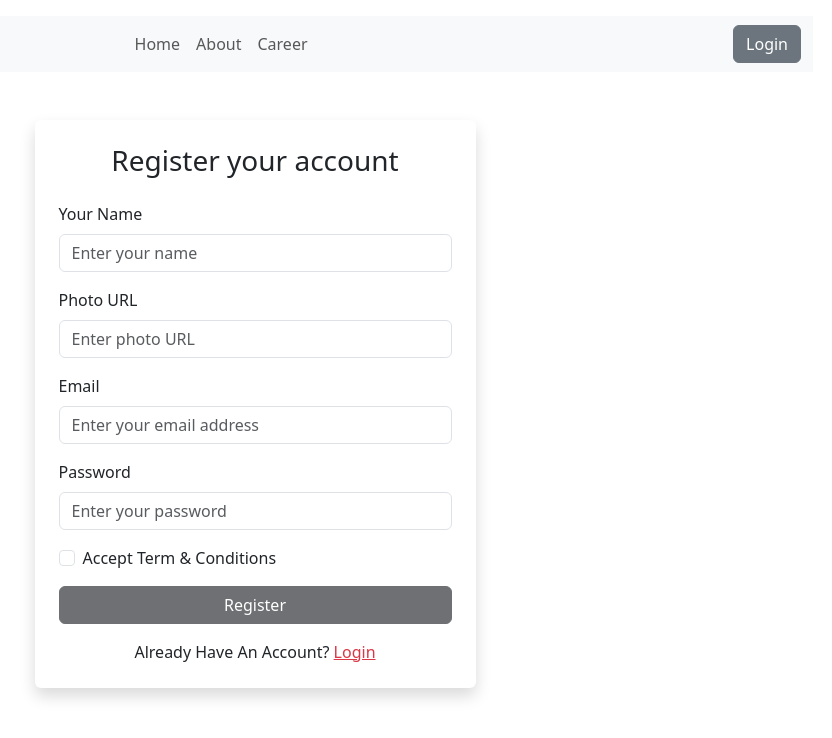
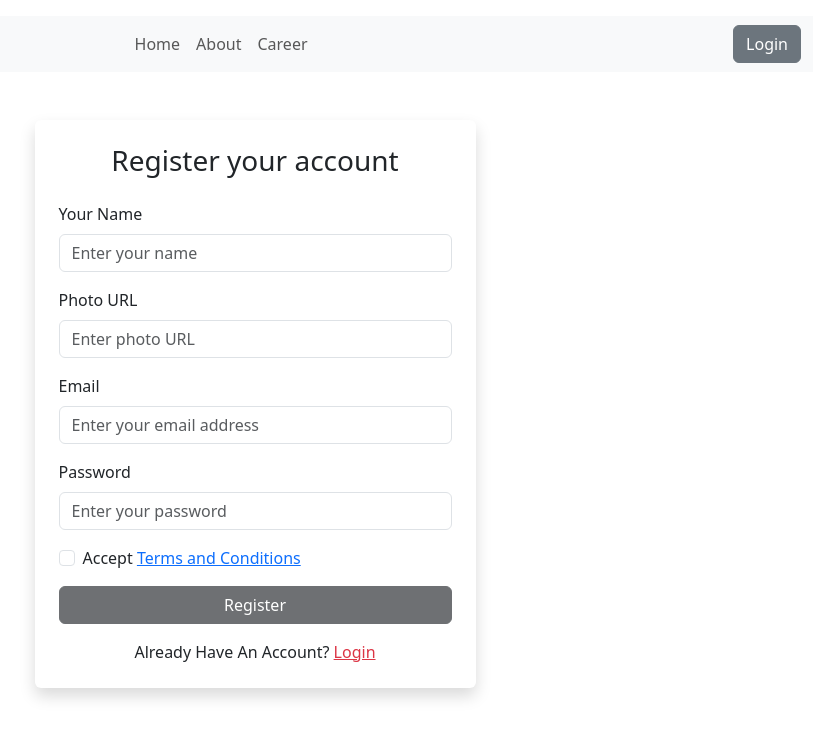
Before and after one commit to mrfhmd7/dragon-news, a React (Vite) app: page /register in a window 1280 px wide. Shown: the top 738 px of the page, without its empty margins (385-1217 px from the left). Built offline with nearby package versions, Linux system fonts and the light colour scheme; no server answers.

Commit message:
accept term and conditions and button disable

```diff
--- a/src/pages/Login/Register/Register.jsx
+++ b/src/pages/Login/Register/Register.jsx
@@ -5,6 +5,9 @@ import { AuthContext } from '../../../providers/AuthProvider';
 
 const Register = () => {
      const [termsAccepted, setTermsAccepted] = useState(false);
+
+     //second way to checkbox for terms and conditions
+     //const [accepted, setAccepted] = useState(false);
 
      const { createUser } = useContext(AuthContext);
 
@@ -16,17 +19,27 @@ const Register = () => {
           const photo = form.photo.value;
           const email = form.email.value;
           const password = form.password.value;
-          console.log(name,photo, email, password);
+          console.log(name, photo);
 
           createUser(email, password)
                .then(result => {
                     const createdUser = result.user;
                     console.log(createdUser);
+                    form.reset();
                })
                .catch(error => {
-               console.log(error);
-          })
+                    console.log(error);
+               })
      }
+     {
+     /*
+     const handleAccepted = event => {
+          setAccepted(event.target.checked)
+          console.log(event.target.checked);
+     }
+     */
+     }
+
 
      return (
           <Container className="d-flex justify-content-center align-items-center mt-5">
@@ -37,7 +50,7 @@ const Register = () => {
                               <Form onSubmit={handleRegister}>
                                    <Form.Group controlId="formName" className="mb-3">
                                         <Form.Label>Your Name</Form.Label>
-                                        <Form.Control type="text" name="name" placeholder="Enter your name"  required/>
+                                        <Form.Control type="text" name="name" placeholder="Enter your name" required />
                                    </Form.Group>
 
                                    <Form.Group controlId="formPhotoURL" className="mb-3">
@@ -47,20 +60,22 @@ const Register = () => {
 
                                    <Form.Group controlId="formEmail" className="mb-3">
                                         <Form.Label>Email</Form.Label>
-                                        <Form.Control type="email" name="email" placeholder="Enter your email address" required/>
+                                        <Form.Control type="email" name="email" placeholder="Enter your email address" required />
                                    </Form.Group>
 
                                    <Form.Group controlId="formPassword" className="mb-3">
                                         <Form.Label>Password</Form.Label>
-                                        <Form.Control type="password" name="password" placeholder="Enter your password" required/>
+                                        <Form.Control type="password" name="password" placeholder="Enter your password" required />
                                    </Form.Group>
 
                                    <Form.Group controlId="formTerms" className="mb-3">
                                         <Form.Check
                                              type="checkbox"
-                                             label="Accept Term & Conditions"
+                                             name="accept"
+                                             label={<>Accept <Link to="/terms">Terms and Conditions</Link></>}
                                              checked={termsAccepted}
                                              onChange={() => setTermsAccepted(!termsAccepted)}
+                                        //onClick={handleAccepted}
                                         />
                                    </Form.Group>
 
--- /dev/null
+++ b/src/pages/Shared/Terms/Terms.jsx
@@ -0,0 +1,15 @@
+import React from 'react';
+import { Container } from 'react-bootstrap';
+import { Link } from 'react-router-dom';
+
+const Terms = () => {
+     return (
+          <Container>
+               <h2>Our Terms and condions </h2>
+               <p>Lorem ipsum dolor sit amet consectetur adipisicing elit. Cupiditate earum esse unde ratione, aut nesciunt ad. Labore eveniet quaerat dicta ipsum? Deserunt tempore obcaecati rem officia minus hic quia voluptas quas at quis ullam vero, est, molestiae molestias non nisi commodi odit adipisci natus iste alias eaque labore animi. Iusto.</p>
+               <p>Go back to <Link to="/register"> Register </Link></p>
+          </Container>
+     );
+};
+
+export default Terms;
--- a/src/routes/Routes.jsx
+++ b/src/routes/Routes.jsx
@@ -8,6 +8,7 @@ import LoginLayout from "../layouts/LoginLayout";
 import Login from "../pages/Login/Login/Login";
 import Register from "../pages/Login/Register/Register";
 import PrivateRoute from "./PrivateRoute";
+import Terms from "../pages/Shared/Terms/Terms";
 
 const router = createBrowserRouter([
      {
@@ -25,6 +26,10 @@ const router = createBrowserRouter([
                {
                     path: '/register',
                     element: <Register />
+               },
+               {
+                    path: 'terms',
+                    element: <Terms />
                }
           ]
      },
```
